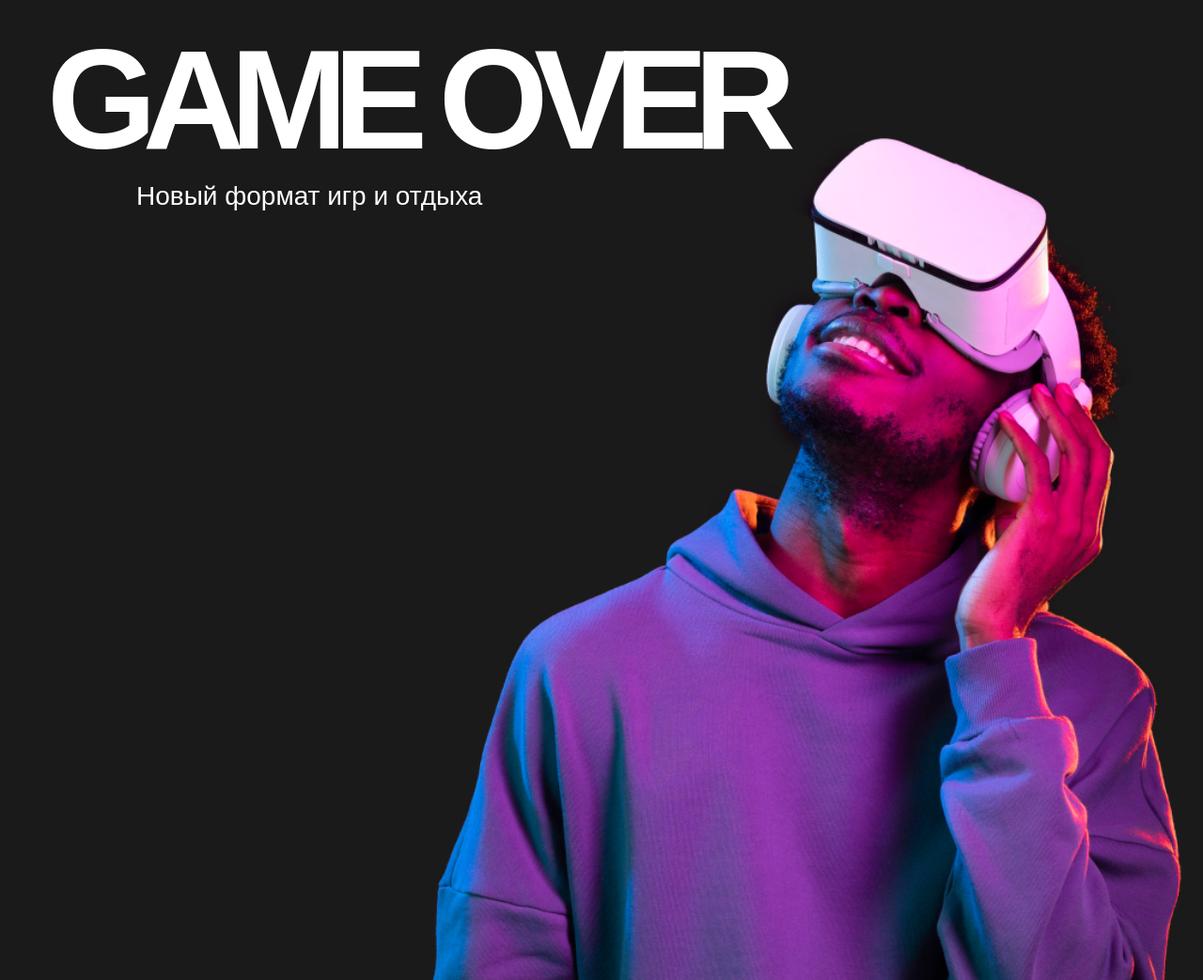
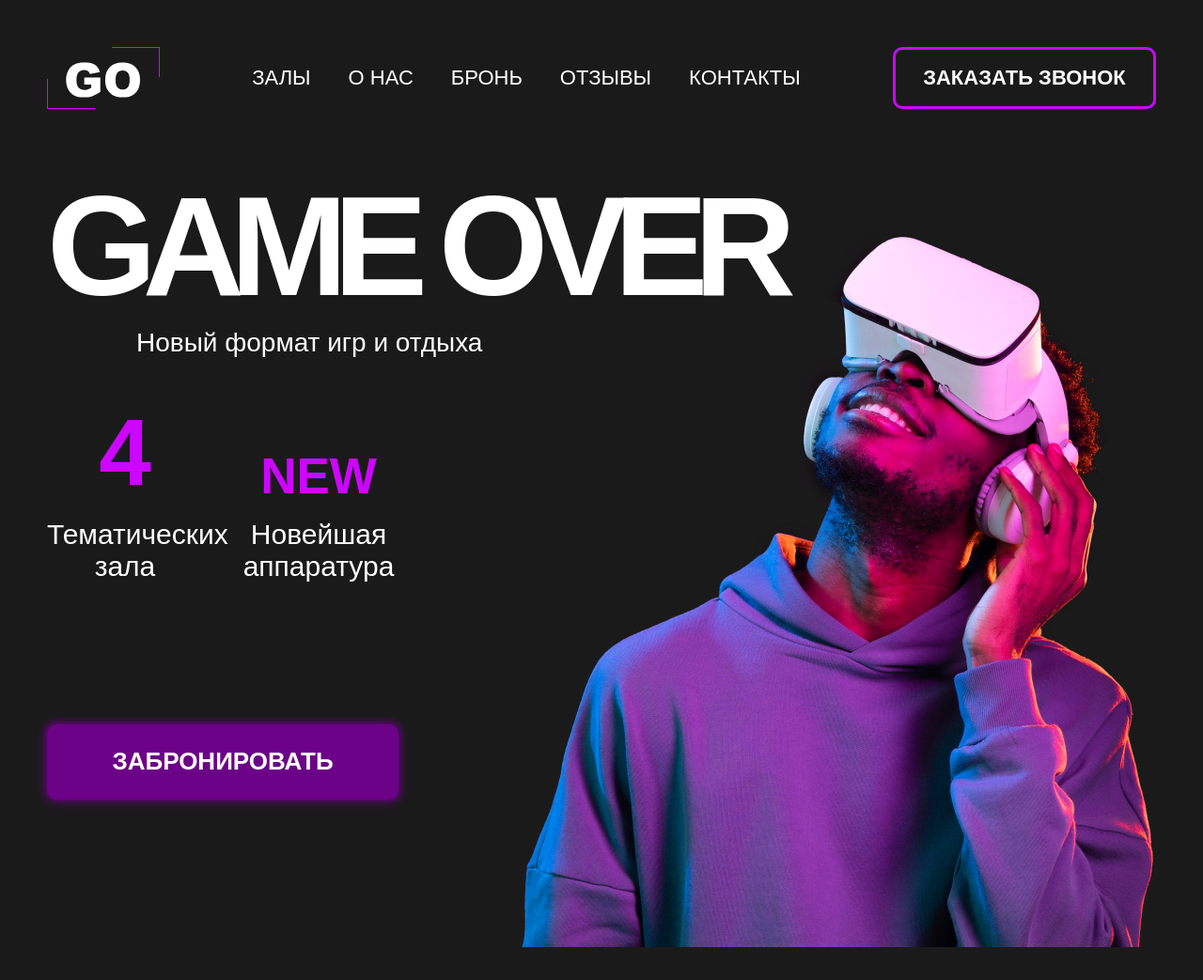
Before and after one commit to KristinaOgorodova/Go-project, a plain HTML site: page index.html in a window 1280 px wide. Shown: the top 1043 px of the page at 94% size. Drawn offline with Linux system fonts and the light colour scheme.

Commit message:
flex changes

```diff
--- a/index.html
+++ b/index.html
@@ -9,39 +9,53 @@
     <title>GO</title>
 </head>
 <body>
-   <!-- <header>
-        <section>
-            <img src="./img/logo.svg" alt="Логотип">
-            <h2>Меню</h2>
+    <header>
+        <section class="header">
+            <div class="container header__container">
+                <img src="./img/logo1.svg" alt="Логотип" class="header__logo">
                 <nav>
-                    <ul>
-                        <li><a href="#room">Залы</a></li>
-                        <li><a href="#about_us">О нас</a></li>
-                        <li><a href=#booking>Бронь</a></li>
-                        <li><a href=#feedback>Отзывы</a></li>
-                        <li><a href="#contacts">Контакты</a></li>
+                    <ul class="header__navigation">
+                        <li class="header__item"><a href="#room" class="header__link">Залы</a></li>
+                        <li class="header__item"><a href="#about_us" class="header__link">О нас</a></li>
+                        <li class="header__item"><a href="#booking" class="header__link">Бронь</a></li>
+                        <li class="header__item"><a href="#feedback" class="header__link">Отзывы</a></li>
+                        <li class="header__item"><a href="#contacts" class="header__link">Контакты</a></li>
                     </ul>
                 </nav>
+                <button class="header__btn">Заказать звонок</button>
+            </div>
         </section>
-    </header>-->
+    </header>
     <main>
-        <!--<section>
-            <h2>У нас есть всё для классного отдыха с друзьями! </h2>
-                <ul>
-                    <li><figure><img src="./img/vr.jpg" alt="vr очки"><figcaption>VR очки</figcaption></figure></li>
-                    <li><figure><img src="./img/audio.jpg" alt="аудио-система"><figcaption>Аудио-система 5.1 с отличным звуком</figcaption></figure></li>
-                    <li><figure><img src="./img/micro.jpg" alt="Караоке"><figcaption>Караоке (4 микрофона)</figcaption></figure></li>
-                    <li><figure><img src="./img/game.jpg" alt="Настольные игры"><figcaption>Настольные игры</figcaption></figure></li>
-                    <li><figure><img src="./img/netflix.jpg" alt="ино сервисы"><figcaption>Кино сервисы Netflix,IVI, MegoGo,КиноПоиск, Okko</figcaption></figure></li>
-                    <li><figure><img src="./img/sony.jpg" alt="PlayStation 5"><figcaption>PlayStation 5</figcaption></figure></li>
-                </ul>
-        </section>-->
-
-         <section class="present">
+        <section class="present">
             <div class="container present__container">
                 <h1 class="present__title">game over</h1>
+                <img src="img/desktop/gameover.png" alt="" class="present__img">
                 <p class="present__new-format">Новый формат игр и отдыха</p>
+                <div class="present__promo">
+                    <div class="present__first-line">
+                    <p class="present__text present__text_color-number">4</p>
+                    <p class="present__text">Тематических зала</p>
+                    </div>
+                    <div class="present__second-line">
+                    <p class="present__text present__text_color">new</p>
+                    <p class="present__text">Новейшая аппаратура</p>
+                    </div>
+
+                </div>
+                <button class="present__btn">Забронировать</button>
             </div>
+        </section>
+        <section>
+            <h2>У нас есть всё для классного отдыха с друзьями! </h2>
+            <ul>
+                <li><figure><img src="./img/vr.jpg" alt="vr очки"><figcaption>VR очки</figcaption></figure></li>
+                <li><figure><img src="./img/audio.jpg" alt="аудио-система"><figcaption>Аудио-система 5.1 с отличным звуком</figcaption></figure></li>
+                <li><figure><img src="./img/micro.jpg" alt="Караоке"><figcaption>Караоке (4 микрофона)</figcaption></figure></li>
+                <li><figure><img src="./img/game.jpg" alt="Настольные игры"><figcaption>Настольные игры</figcaption></figure></li>
+                <li><figure><img src="./img/netflix.jpg" alt="ино сервисы"><figcaption>Кино сервисы Netflix,IVI, MegoGo,КиноПоиск, Okko</figcaption></figure></li>
+                <li><figure><img src="./img/sony.jpg" alt="PlayStation 5"><figcaption>PlayStation 5</figcaption></figure></li>
+            </ul>
         </section>
         <section id="room" class="halls">
             <h2 class="halls__title">Наши залы</h2>
--- /dev/null
+++ b/style/header.css
@@ -0,0 +1,36 @@
+.header {
+    padding-top: 50px;
+    margin-bottom: 40px;
+}
+
+.header__container {
+    display: flex;
+    justify-content: space-between;
+}
+
+nav {
+    display: flex;
+    align-items: center;
+}
+
+.header__navigation {
+    display: flex;
+    gap: 40px;
+}
+
+.header__link {
+    font-size: 22px;
+    text-transform: uppercase;
+}
+
+.header__btn {
+    min-width: 280px;
+    min-height: 55px;
+    border: 3px solid #CD06FF;
+    border-radius: 10px;
+    background-color: #1B1A1B;
+    color: white;
+    font-size: 22px;
+    font-weight: 700;
+    text-transform: uppercase;
+}
--- a/style/index.css
+++ b/style/index.css
@@ -1,6 +1,7 @@
 @import "normalize.css";
 @import "Global_style.css";
 @import "style.css";
+@import "header.css";
 @import "faq.css";
 @import "present.css";
 @import "room.css";
--- a/style/present.css
+++ b/style/present.css
@@ -1,11 +1,13 @@
 .present__container {
-    background-image:url("../img/desktop/gameover.png");
+    position: relative;
+   /* background-image:url("../img/desktop/gameover.png");
     background-repeat: no-repeat;
     min-height: 1023px;
     background-position: bottom right;
-    background-size: 800px;
+    background-size: 800px;*/
     text-align: left;
     margin-bottom: 40px;
+    min-height: 823px;
 }
 
 .present__title {
@@ -23,4 +25,65 @@
     font-size: 28px;
     margin-left: 95px;
     margin-top: 0;
+    margin-bottom: 30px;
 }
+
+.present__img {
+    position: absolute;
+    right:30px;
+    top:70px;
+    min-height: 762px;
+}
+
+.present {
+    margin-bottom: 100px;
+}
+
+.present__btn {
+    min-width: 374px;
+    min-height: 80px;
+    background-color: #6C0287;
+    color: white;
+    border-radius: 10px;
+    font-weight: 700;
+    font-size: 26px;
+    text-transform: uppercase;
+    box-shadow: 0 0 10px 2px #6C0287;
+    border: none;
+}
+
+.present__text {
+    font-size:30px;
+    Line-height: 34.5px;
+    text-align: center;
+    width: 166px;
+}
+
+.present__promo {
+    display: flex;
+    align-items: flex-end;
+    gap: 40px;
+    margin-bottom: 150px;
+
+}
+
+.present__text_color-number {
+    font-weight: 900;
+    font-size: 100px;
+    line-height: 141px;
+    color: #CD06FF;
+}
+
+.present__text_color {
+    font-weight: 900;
+    font-size: 75px;
+    line-height: 106px;
+    color: #CD06FF;
+    font-variant: small-caps;
+}
+
+.present__first-line,
+.present__second-line {
+    display: flex;
+    flex-direction: column;
+}
```
Also changed, not shown: img/logo1.svg (added).
